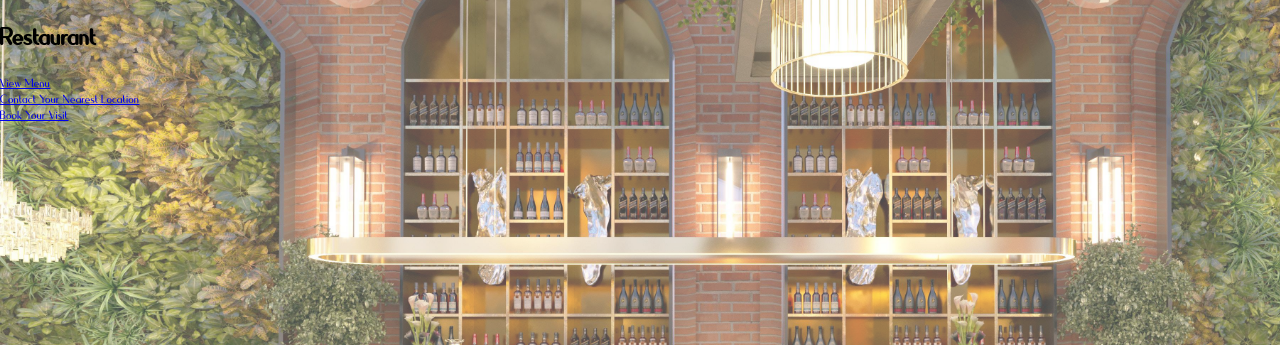
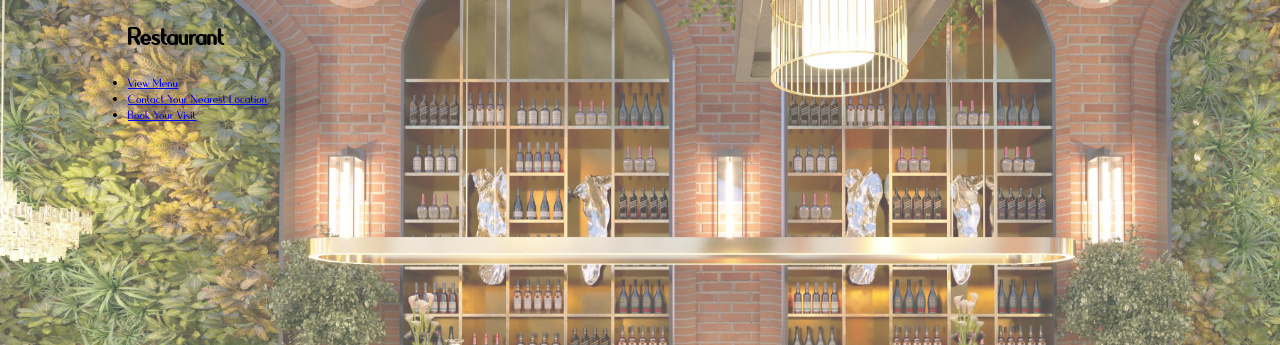
Before and after one commit to ImpendingKataclysm/restaurant_website, a Django app: template templates/index.html in a window 1280 px wide. Shown: the part 75-420 px from the top of the page. Run offline with Django 3.2, Linux system fonts and the light colour scheme; the template is opened without the code that fills it, so the values that code supplies are empty.

Commit message:
Improved page content width and margins across all pages

```diff
--- a/restaurant/static/css/main.css
+++ b/restaurant/static/css/main.css
@@ -126,3 +126,8 @@ nav a:hover, nav a:focus {
 nav a:active {
     color: white;
 }
+
+.main_wrap {
+    width: 80%;
+    margin: 0 auto;
+}
--- a/templates/base.html
+++ b/templates/base.html
@@ -19,7 +19,7 @@
                </ul>
            </nav>
            <main>
-               <div>
+               <div class="main_wrap">
                    {% block content %}
                    {% endblock %}
                </div>
```
